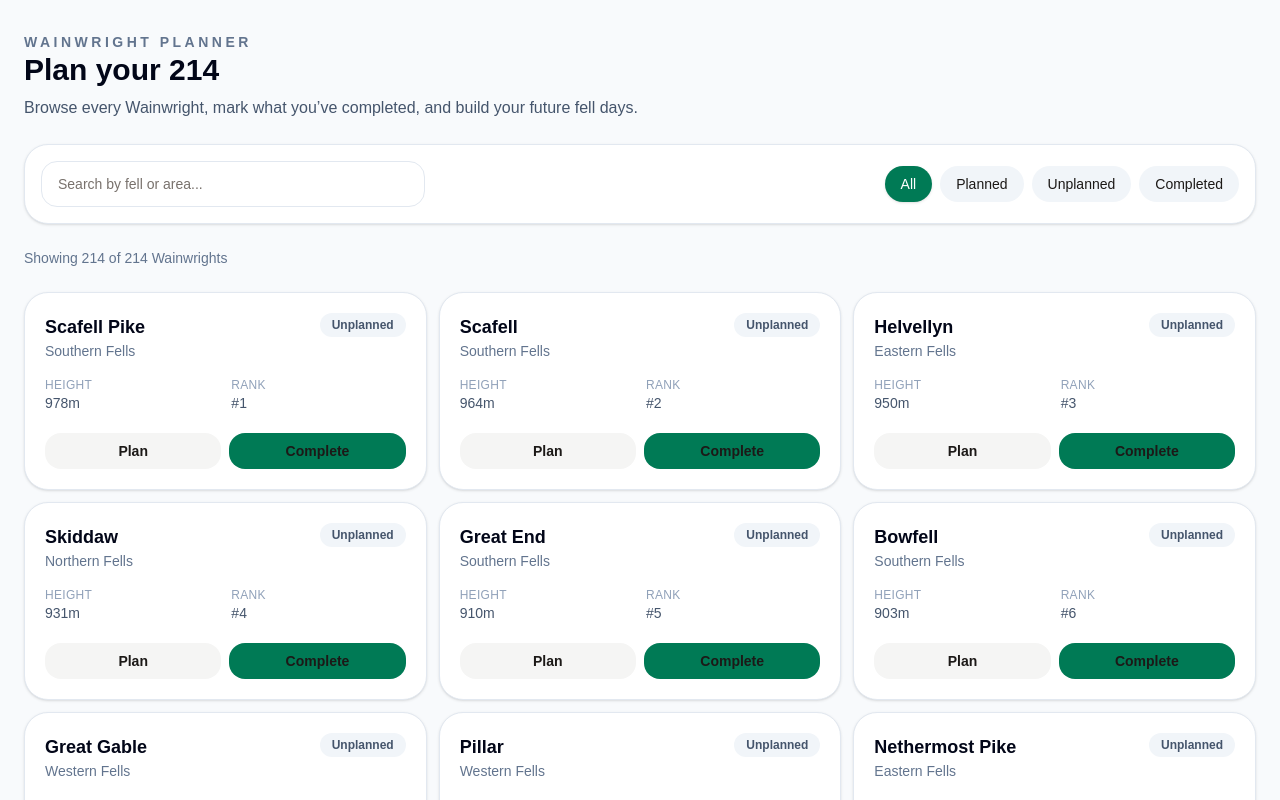
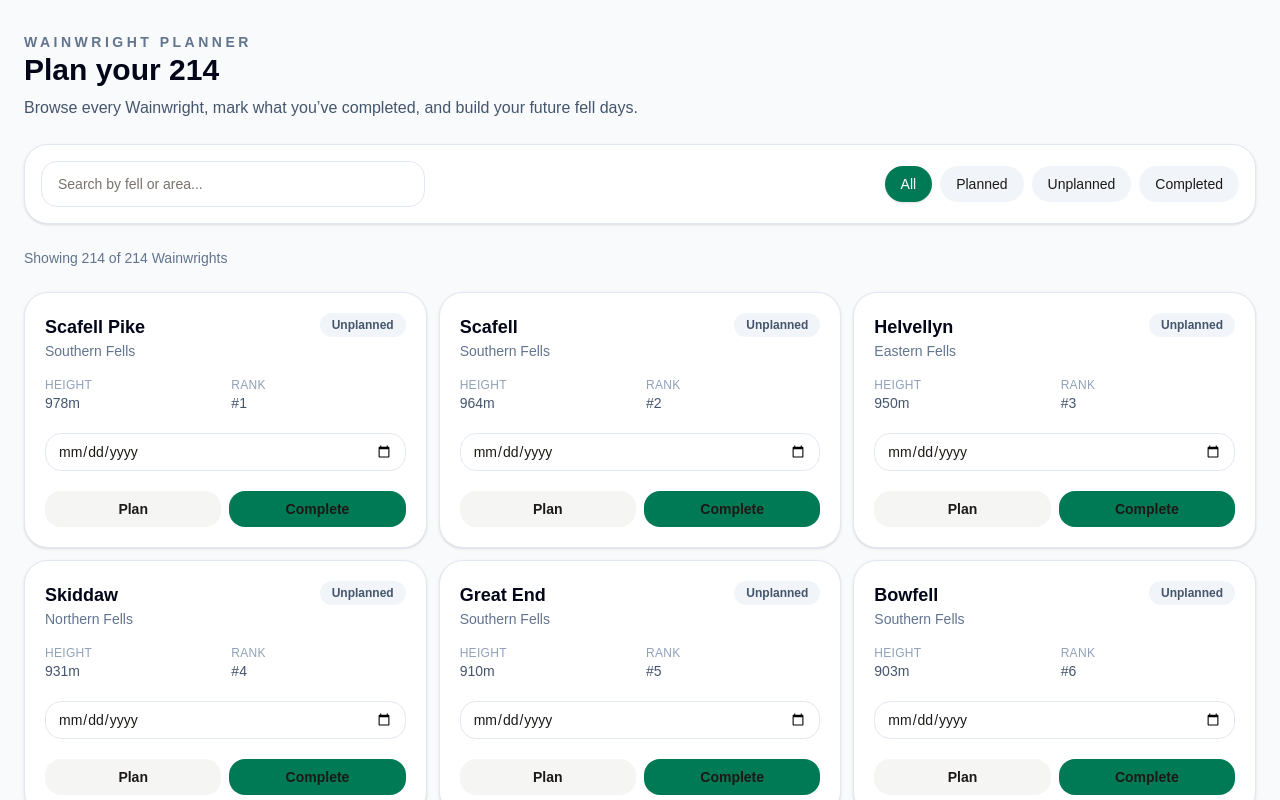
Before and after one commit to tambrulee/wainwright-tracker, a Next.js app: page /fells in a window 1280 px wide. Shown: the top 800 px of the page. Built offline with nearby package versions, Linux system fonts and the light colour scheme.

Commit message:
Add planner dates

```diff
--- a/components/WainwrightDashboard.tsx
+++ b/components/WainwrightDashboard.tsx
@@ -224,6 +224,23 @@ const handleToggleCompleted = async (fellId: string) => {
   await saveFellProgressToSupabase(fellId, updated);
 };
 
+const handleUpdatePlannedDate = async (fellId: string, plannedDate: string) => {
+  const current = progress[fellId];
+
+  const updated = {
+    ...current,
+    planned: true,
+    plannedDate,
+  };
+
+  setProgress((prev) => ({
+    ...prev,
+    [fellId]: updated,
+  }));
+
+  await saveFellProgressToSupabase(fellId, updated);
+};
+
 
   function updateFell(fellId: string, updates: FellProgress) {
     setProgress((current) => {
@@ -388,6 +405,7 @@ const handleToggleCompleted = async (fellId: string) => {
         fells={mergedFells}
         onTogglePlanned={handleTogglePlanned}
         onToggleCompleted={handleToggleCompleted}
+        onUpdatePlannedDate={handleUpdatePlannedDate}
       />
     )}
 
--- a/components/fells/FellPlanner.tsx
+++ b/components/fells/FellPlanner.tsx
@@ -5,16 +5,26 @@ import type { Wainwright } from "@/types/wainwright";
 
 type StatusFilter = "all" | "planned" | "unplanned" | "completed";
 
+type PlannerFell = Wainwright & {
+  completed?: boolean;
+  planned?: boolean;
+  priority?: boolean;
+  plannedDate?: string;
+};
+
+
 type Props = {
-  fells: Wainwright[];
+  fells: PlannerFell[];
   onTogglePlanned?: (fellId: string) => void;
   onToggleCompleted?: (fellId: string) => void;
+  onUpdatePlannedDate?: (fellId: string, date: string) => void;
 };
 
 export default function FellPlanner({
   fells,
   onTogglePlanned,
   onToggleCompleted,
+  onUpdatePlannedDate,
 }: Props) {
   const [status, setStatus] = useState<StatusFilter>("all");
   const [search, setSearch] = useState("");
@@ -56,6 +66,7 @@ export default function FellPlanner({
           placeholder="Search by fell or area..."
           className="w-full rounded-2xl border border-slate-200 px-4 py-3 text-sm outline-none focus:border-slate-400 md:max-w-sm"
         />
+
 
         <div className="flex flex-wrap gap-2">
           {(["all", "planned", "unplanned", "completed"] as StatusFilter[]).map(
@@ -127,6 +138,13 @@ export default function FellPlanner({
               </div>
             </div>
 
+                          <input
+                type="date"
+                value={fell.plannedDate ?? ""}
+                onChange={(e) => onUpdatePlannedDate?.(fell.id, e.target.value)}
+                className="mt-5 w-full rounded-2xl border border-slate-200 px-3 py-2 text-sm text-slate-700 outline-none focus:border-emerald-700"
+              />
+
             <div className="mt-5 flex gap-2">
               <button
                 onClick={() => onTogglePlanned?.(fell.id)}
--- a/types/progress.ts
+++ b/types/progress.ts
@@ -3,4 +3,5 @@ export type FellProgress = {
   completedDate?: string | null;
   planned?: boolean;
   priority?: boolean;
+  plannedDate?: string;
 };
```
